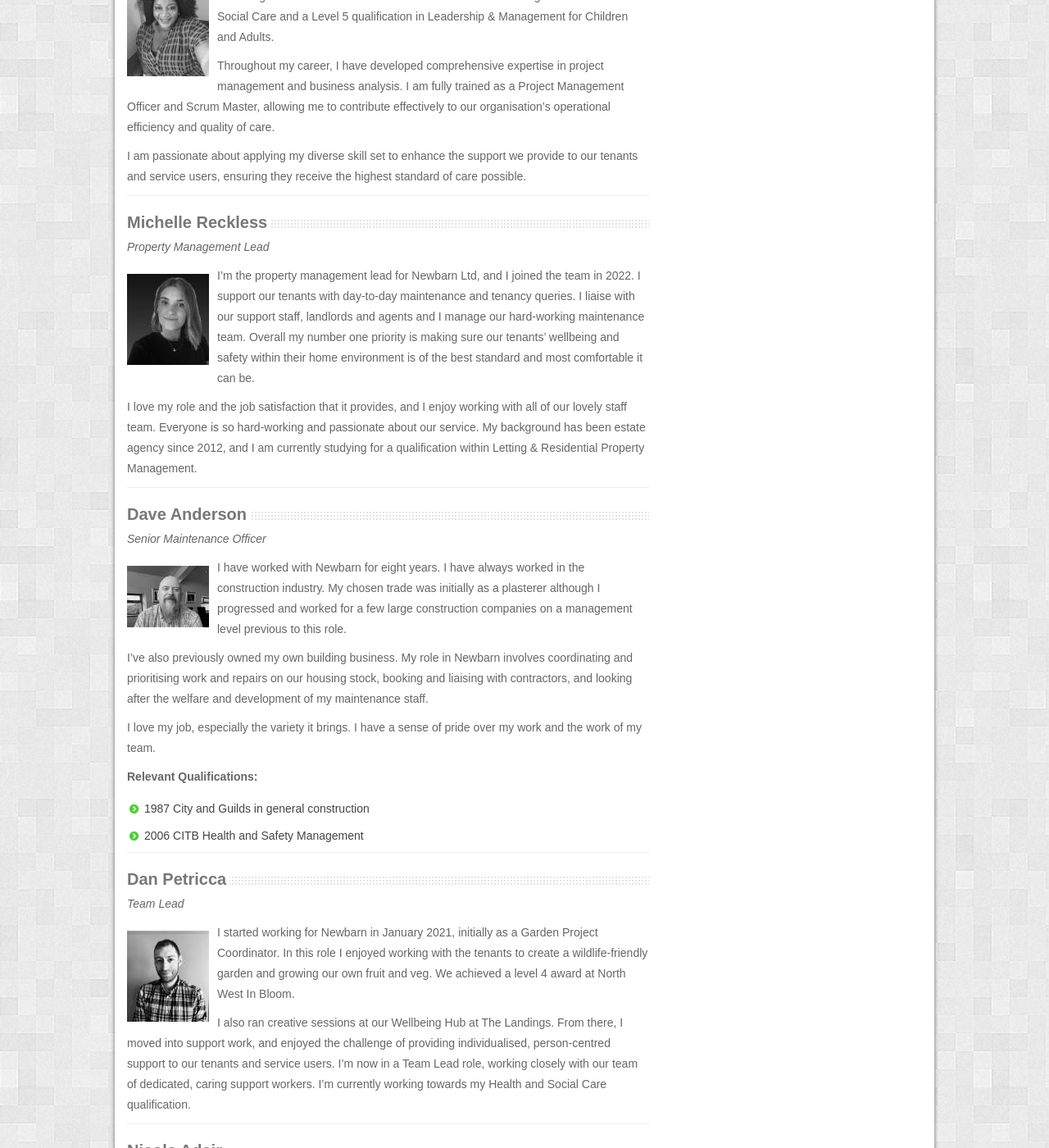
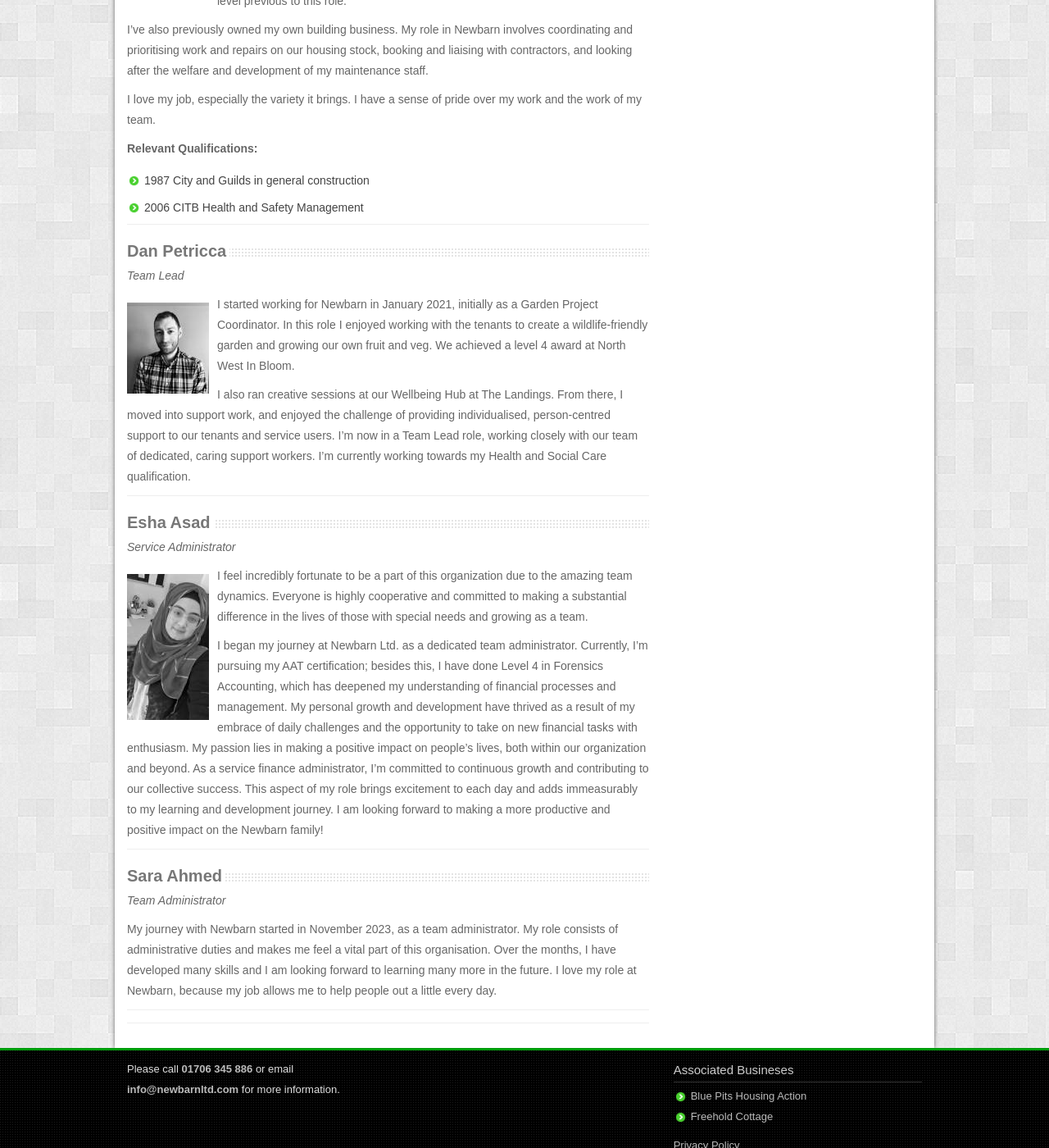
Before and after one commit to chobbledotcom/newbarn, a Jekyll site: the page built from _pages/our-staff.md, in a window 1280 px wide and 1400 px high, scrolled down 1644 px. Shown: the whole window at 82% size. Built offline with Jekyll 4.4.1, drawn with Linux system fonts in a browser that asks for light colours; a script that is not in the unit is left out; the table of contents is made by our own code; some of the changed text lies outside the part shown.

Commit message:
Remove staff bios for Clare, Michelle and Nicole (#2)
https://claude.ai/code/session_01SjLxXHyiejwDu5sHJyV877

Co-authored-by: Claude <noreply@anthropic.com>

```diff
--- a/_pages/our-staff.md
+++ b/_pages/our-staff.md
@@ -16,23 +16,6 @@ _Service Lead_
 ![Photo of Lynn Collins](/img/lynn-collins.jpg)
 
 I have worked in this role with Newbarn for 18+ years, since September 2006. The role of Service Lead is a diverse one – it includes supporting our tenants with their daily support needs, managing a fantastic team of dedicated and skilled staff and attending many local forums to both promote the service and to keep up to date with all the changes that are happening locally and nationally.
-
----
-
-### **Clare Clark**
-
-_Deputy Service Lead_
-
-![Photo of Clare Clark](/img/clare-clark.jpg)
-
-I joined Newbarn Ltd in June 2023. I have over 20 years' experience in Social Care Management. I have worked across a variety of Social Care Services including Supported Living, Residential Services, Day Services and Outreach Support for Adults and Children with a range of disabilities and complex mental health conditions.
-
-The main purpose of all the roles I have undertaken has been to deliver high-quality person-centred services for people with disabilities.
-
-**Relevant Qualifications:**
-
-- 2021: Level 5 Diploma - Leadership for Health & Social Care & Children & Young Peoples Services – Adults Residential Management (England)
-- 2002 BA (Hons) Professional Studies: Learning Disabilities, 2-1
 
 ---
 
@@ -71,18 +54,6 @@ I am passionate about applying my diverse skill set to enhance the support we pr
 
 ---
 
-### **Michelle Reckless**
-
-_Property Management Lead_
-
-![Photo of Michelle Reckless](/img/michelle-reckless.jpg)
-
-I'm the property management lead for Newbarn Ltd, and I joined the team in 2022. I support our tenants with day-to-day maintenance and tenancy queries. I liaise with our support staff, landlords and agents and I manage our hard-working maintenance team. Overall my number one priority is making sure our tenants' wellbeing and safety within their home environment is of the best standard and most comfortable it can be.
-
-I love my role and the job satisfaction that it provides, and I enjoy working with all of our lovely staff team. Everyone is so hard-working and passionate about our service. My background has been estate agency since 2012, and I am currently studying for a qualification within Letting & Residential Property Management.
-
----
-
 ### **Dave Anderson**
 
 _Senior Maintenance Officer_
@@ -113,20 +84,6 @@ I also ran creative sessions at our Wellbeing Hub at The Landings. From there, I
 
 ---
 
-### **Nicole Adair**
-
-_Team Lead_
-
-![Photo of Nicole Adair](/img/nicole-adair.jpg)
-
-I joined Newbarn Ltd in 2021 where I began my journey as a Team Administrator before undergoing health and social care training to become a Support Worker, then Senior Support Worker.
-
-I have since secured a post of Team Lead (my current role) and I am working towards achieving an NVQ in Adult Care Leadership. My role includes overseeing the support of individuals in our supported living projects, working closely with the Project Lead, Registered Manager and my fellow Team Lead to deliver high quality support to our tenants and service users.
-
-We have an amazing team which I am very fortunate to be a part of.
-
----
-
 ### **Esha Asad**
 
 _Service Administrator_
```
